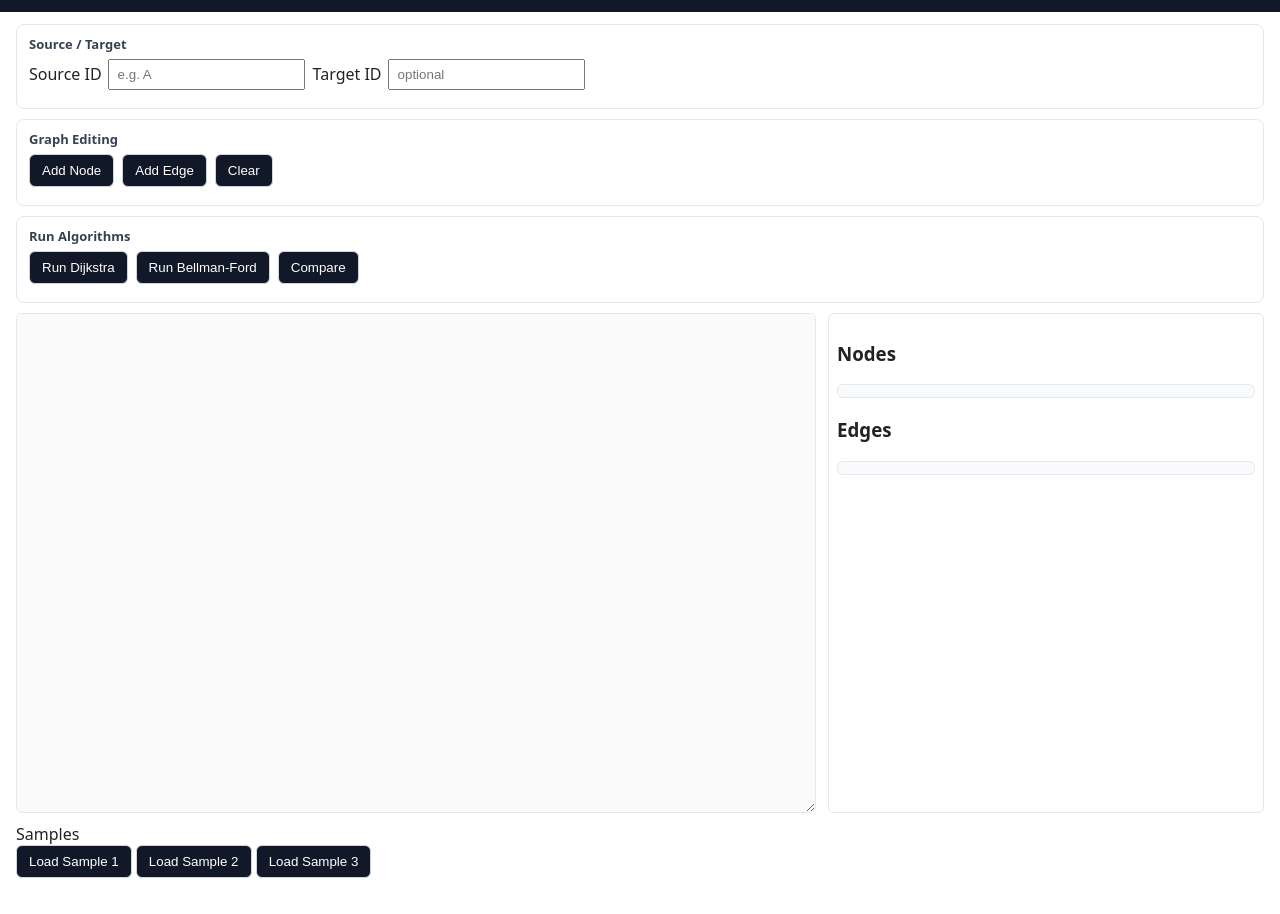
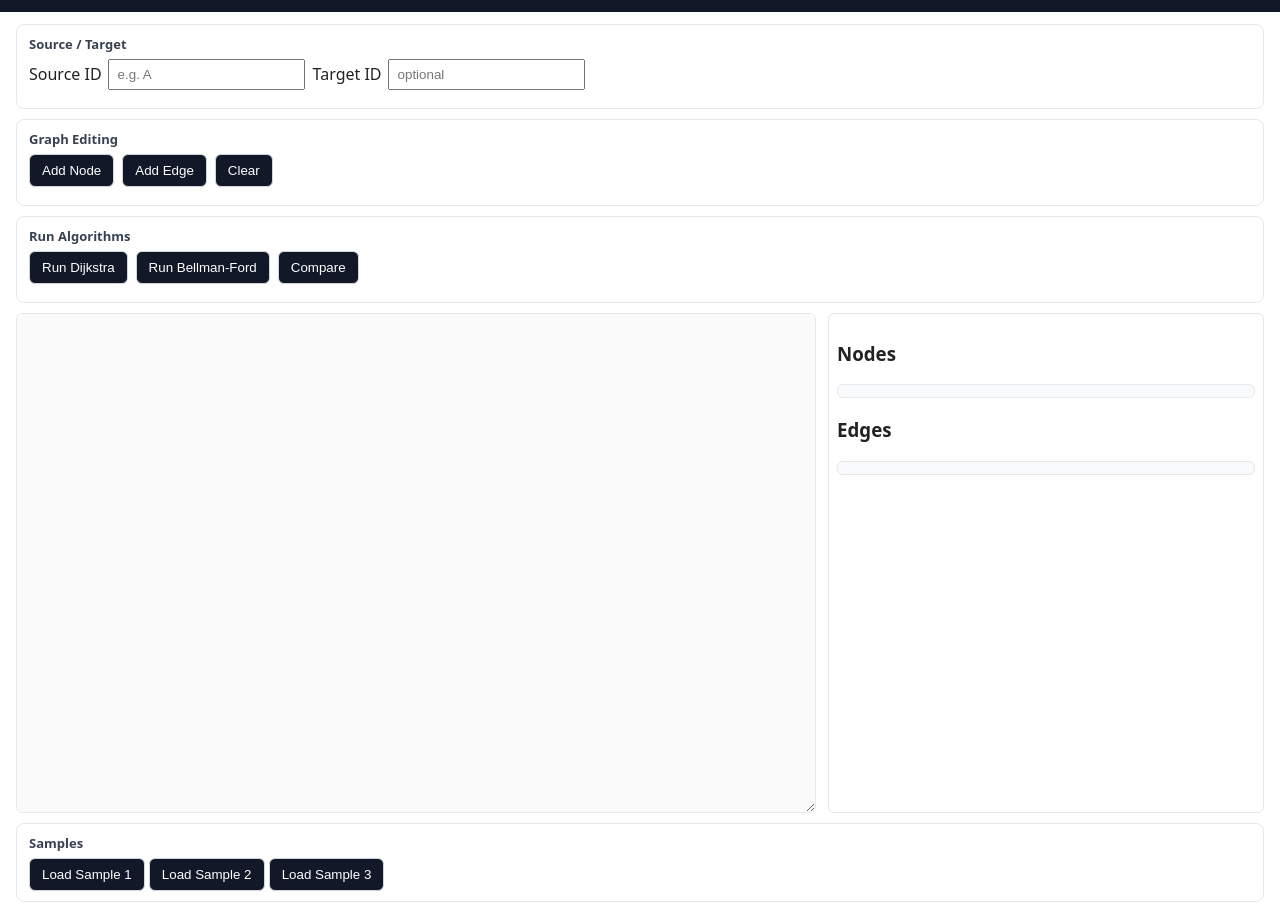
Before and after one commit to wingding12/Shortest-Path, a website: page public/index.html in a window 1280 px wide. Shown: the part 98-1012 px from the top of the page. Before the commit the page ends 988 px from the top, so only its background shows below. Drawn offline with Linux system fonts and the light colour scheme.

Commit message:
Sample style fix

```diff
--- a/public/index.html
+++ b/public/index.html
@@ -56,11 +56,13 @@
 
       <!-- Samples below the graph -->
       <section class="samples-bar">
-        <div class="row">
+        <div class="control-group">
           <div class="group-title">Samples</div>
-          <button id="loadSample1">Load Sample 1</button>
-          <button id="loadSample2">Load Sample 2</button>
-          <button id="loadSample3">Load Sample 3</button>
+          <div class="row">
+            <button id="loadSample1">Load Sample 1</button>
+            <button id="loadSample2">Load Sample 2</button>
+            <button id="loadSample3">Load Sample 3</button>
+          </div>
         </div>
       </section>
 
--- a/public/styles.css
+++ b/public/styles.css
@@ -242,6 +242,18 @@ code.inline {
 .samples-bar {
   margin-top: 10px;
 }
+.samples-bar .control-group {
+  border: 1px solid #e5e7eb;
+  border-radius: 8px;
+  padding: 10px 12px;
+  background: #fff;
+}
+.samples-bar .group-title {
+  font-weight: 600;
+  font-size: 13px;
+  color: #374151;
+  margin-bottom: 6px;
+}
 .samples-bar .row {
   gap: 8px;
 }
```
